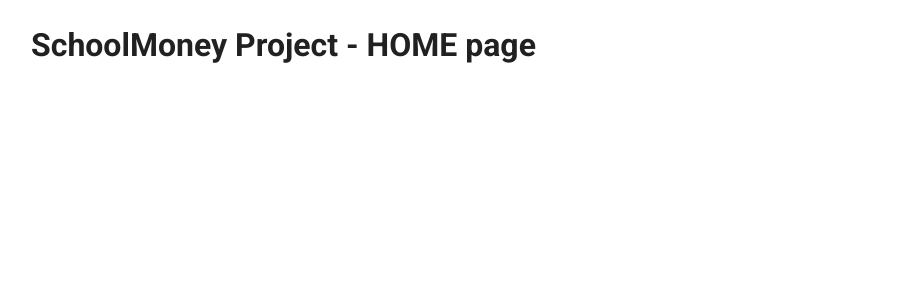
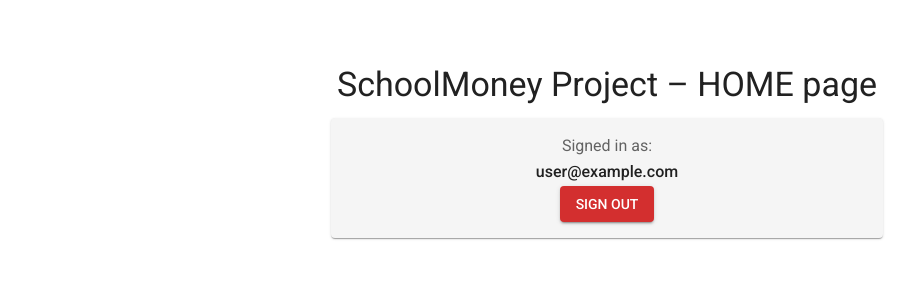
Before and after one commit to hallu-boss/school-money, a Next.js app: page / in a window 1280 px wide. Shown: the top 300 px of the page, without its empty margins (33-948 px from the left). Built offline with nearby package versions, Linux system fonts and the light colour scheme; no server answers; sample sign-in values are in the browser's storage; what @mui/material-nextjs would draw is missing.

Commit message:
session verification

```diff
--- /dev/null
+++ b/app/components/SignOut.tsx
@@ -0,0 +1,20 @@
+"use client";
+
+import { Button } from "@mui/material";
+import { signOut } from "next-auth/react";
+
+const SignOut = () => {
+  const handleSignOut = async () => {
+    await signOut();
+  };
+
+  return (
+    <div className="flex justify-center">
+      <Button variant="contained" onClick={handleSignOut} color="error">
+        Sign Out
+      </Button>
+    </div>
+  );
+};
+
+export { SignOut };
--- a/app/page.tsx
+++ b/app/page.tsx
@@ -1,6 +1,7 @@
 import { auth } from '@/lib/auth';
-import { Container } from '@mui/material';
+import { Container, Paper, Typography } from '@mui/material';
 import { redirect } from 'next/navigation';
+import { SignOut } from './components/SignOut';
 
 
 export default async function Home() {
@@ -8,8 +9,34 @@ export default async function Home() {
   if (!session)
     redirect('/sign-in');
   return (
-    <Container>
-      <h1>SchoolMoney Project - HOME page</h1>
+     <Container maxWidth="sm" sx={{ mt: 8 }}>
+      <Typography
+        variant="h4"
+        component="h1"
+        align="center"
+        gutterBottom
+      >
+        SchoolMoney Project – HOME page
+      </Typography>
+
+      <Paper
+        sx={{
+          bgcolor: 'grey.100',
+          p: 2,
+          textAlign: 'center',
+        }}
+      >
+        <Typography variant="body1" color="text.secondary">
+          Signed in as:
+        </Typography>
+
+        <Typography variant="subtitle1" fontWeight={500}>
+          {session.user?.email ?? 'Unknown user'}
+        </Typography>
+
+        <SignOut />
+      </Paper>
+
     </Container>
   );
 }
```
